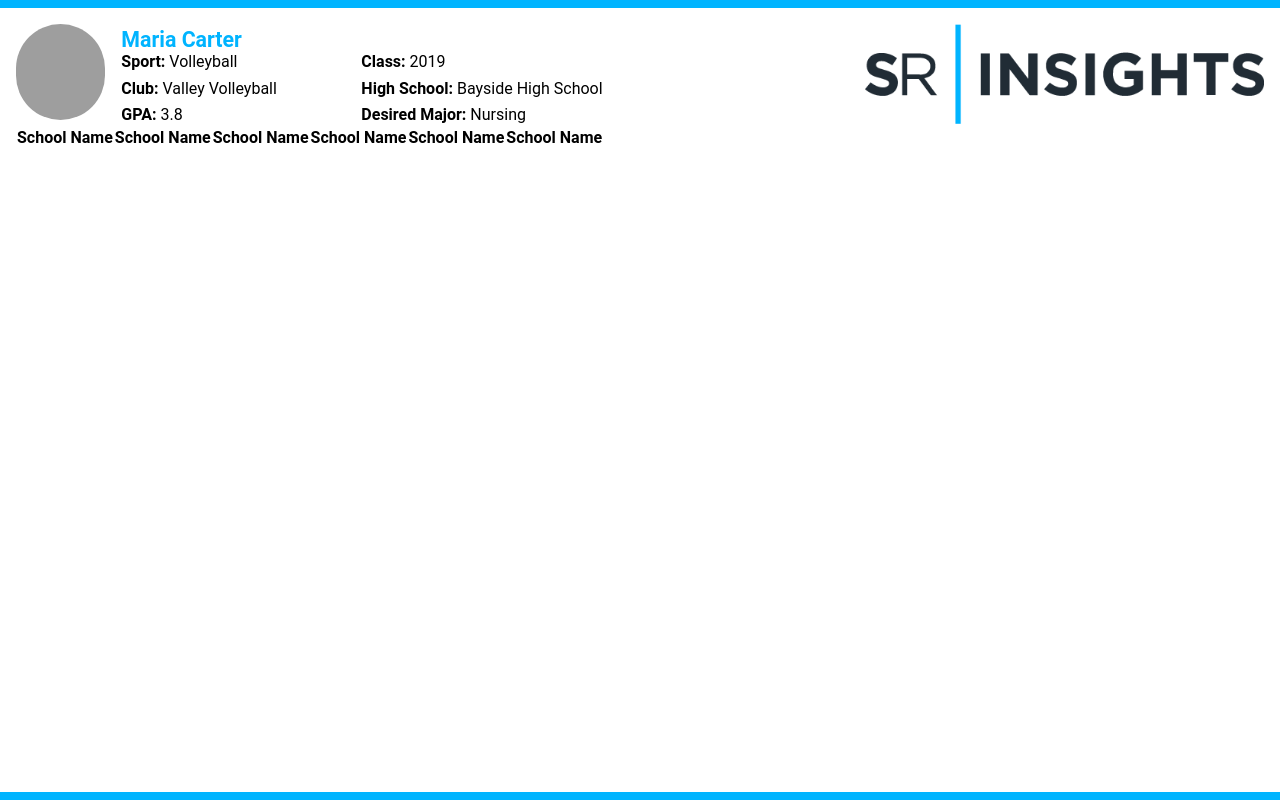
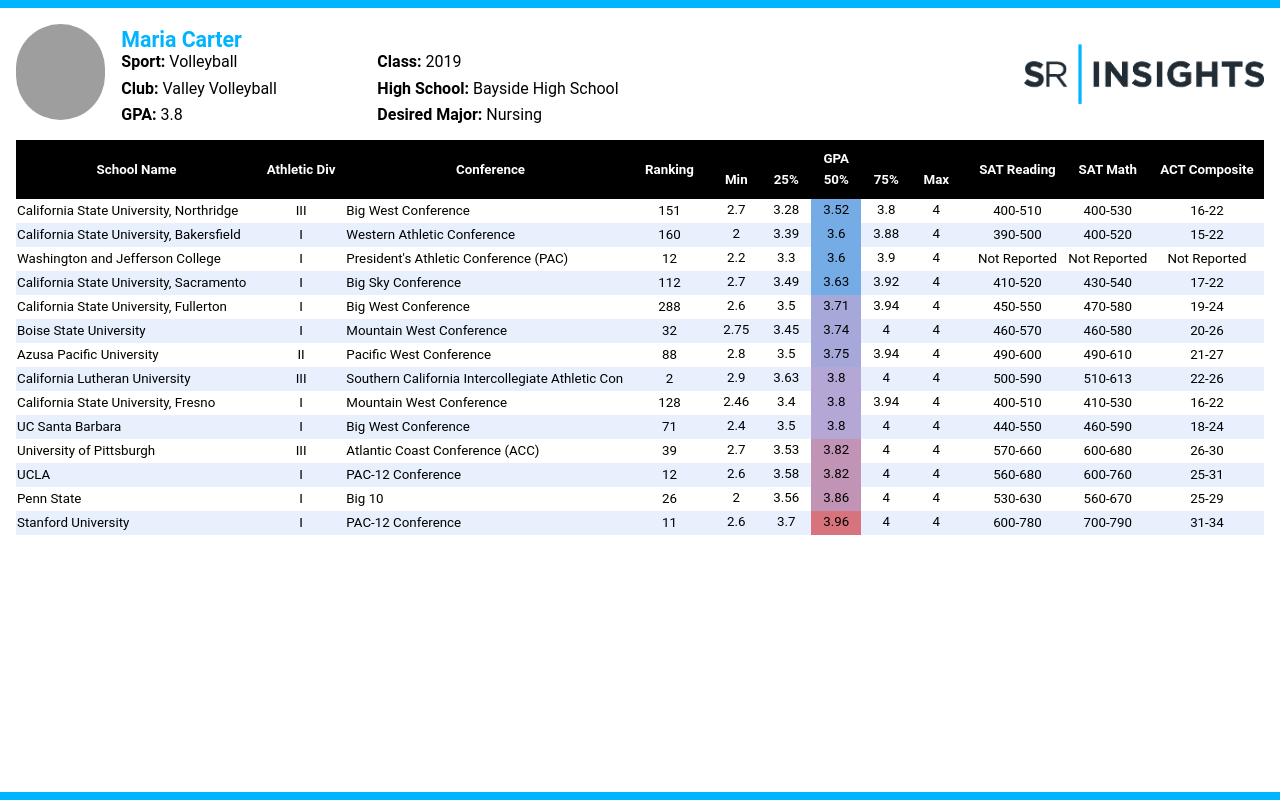
Before and after one commit to nestormata/vue-challenge, a Vue app: page / in a window 1280 px wide. Built offline with nearby package versions, Linux system fonts and the light colour scheme; grey boxes are pictures that could not be loaded.

Commit message:
Implemented report table and GPA colors.

```diff
--- a/src/assets/styles/_variables.css
+++ b/src/assets/styles/_variables.css
@@ -8,4 +8,5 @@
     --gpa-level-5: #d7737d;
     --athlete-name-color: #00b4ff;
     --frame-color: #00b4FF;
+    --table-bg-interval: #e8f0fe;
 }
--- /dev/null
+++ b/src/assets/styles/academy-fit-report-table.css
@@ -0,0 +1,60 @@
+@import "tailwindcss/base";
+@import "tailwindcss/components";
+@import "tailwindcss/utilities";
+@import "./_variables.css";
+
+table.athlete-table {
+    @apply table-auto my-4 w-full text-sm;
+    thead {
+        @apply bg-black text-white;
+        tr {
+            th {
+                @apply p-2;
+                div {
+                    width: 250px;
+                }
+                span {
+                    @apply px-1;
+                    width: 50px;
+                    display: inline-block;
+                }
+            }
+        }
+    }
+    tbody {
+        tr:nth-child(even) {
+            background-color: var(--table-bg-interval);
+        }
+        td {
+            text-align: center;
+        }
+        td:nth-of-type(1), td:nth-of-type(3) {
+            text-align: left;
+        }
+        td:nth-of-type(5) {
+            width: 250px;
+            padding: 0;
+            span {
+                @apply h-full;
+                width: 50px;
+                display: inline-block;
+                min-height: 1.8em;
+            }
+        }
+        .gpa-level-1 {
+            background-color: var(--gpa-level-1);
+        }
+        .gpa-level-2 {
+            background-color: var(--gpa-level-2);
+        }
+        .gpa-level-3 {
+            background-color: var(--gpa-level-3);
+        }
+        .gpa-level-4 {
+            background-color: var(--gpa-level-4);
+        }
+        .gpa-level-5 {
+            background-color: var(--gpa-level-5);
+        }
+    }
+}
--- a/src/assets/styles/academy-fit-report.css
+++ b/src/assets/styles/academy-fit-report.css
@@ -8,6 +8,7 @@
         @apply grid grid-cols-12 grid-rows-4 gap-x-4 bg-no-repeat bg-right bg-contain;
         height: 100px;
         background-image: url('../images/sr-insights.png');
+        background-size: 240px auto;
         img {
             @apply rounded-full h-24 w-24 flex items-center justify-center row-span-4;
         }
@@ -19,6 +20,7 @@
             height: 75px;
             @apply col-span-6 row-span-4 flex flex-1 flex-wrap flex-row;
             li {
+                margin-right: 1em;
                 min-width: 15em;
                 label {
                     @apply font-bold;
--- /dev/null
+++ b/src/components/AcademicFitInformationItem.vue
@@ -0,0 +1,19 @@
+<template>
+    <li v-if="value">
+        <label>{{ title }}:</label>
+        {{ value }}
+    </li>
+</template>
+
+<script setup>
+defineProps({
+    title: {
+      type: String,
+      required: true
+    },
+    value: {
+      type: String,
+      required: true
+    }
+});
+</script>
--- a/src/components/AcademicFitReport.vue
+++ b/src/components/AcademicFitReport.vue
@@ -2,54 +2,33 @@
   <div class="athlete-report">
     <div class="athlete-info">
       <img :src="athlete.profile_image" />
-      <h2>{{athlete.name}}</h2>
+      <h2>{{ athlete.name }}</h2>
       <ul>
-        <li>
-          <label>Sport:</label>
-          {{athlete.sport}}
-        </li>
-        <li>
-          <label>Class:</label>
-          {{athlete.grad_year}}
-        </li>
-        <li>
-          <label>Club:</label>
-          {{athlete.club.name}}
-        </li>
-        <li>
-          <label>High School:</label>
-          {{athlete.high_school.name}}
-        </li>
-        <li>
-          <label>GPA:</label>
-          {{athlete.gpa}}
-        </li>
-        <li>
-          <label>Desired Major:</label>
-          {{athlete.major}}
-        </li>
+        <AcademicFitInformationItem title="Sport" :value="athlete.sport" />
+        <AcademicFitInformationItem title="Class" :value="athlete.grad_year" />
+        <AcademicFitInformationItem title="Club" :value="athlete.club.name" />
+        <AcademicFitInformationItem title="High School" :value="athlete.high_school.name" />
+        <AcademicFitInformationItem title="GPA" :value="athlete.gpa" />
+        <AcademicFitInformationItem title="Desired Major" :value="athlete.major" />
       </ul>
     </div>
-    <table class="athlete-table">
-        <tr>
-            <th>School Name</th>
-            <th>School Name</th>
-            <th>School Name</th>
-            <th>School Name</th>
-            <th>School Name</th>
-            <th>School Name</th>
-        </tr>
-    </table>
+    <AcademicFitReportTable />
   </div>
 </template>
 
 <script setup>
 import '../assets/styles/academy-fit-report.css';
+import AcademicFitReportTable from './AcademicFitReportTable.vue';
+import AcademicFitInformationItem from './AcademicFitInformationItem.vue';
+import { provide } from 'vue';
 
-defineProps({
+const props = defineProps({
     athlete: {
       type: Object,
       required: false
     }
-  });
+});
+
+  // We provide the athlete information to our children components.
+  provide('athlete', props.athlete);
 </script>
--- /dev/null
+++ b/src/components/AcademicFitReportRow.vue
@@ -0,0 +1,32 @@
+<template>
+    <tr>
+        <td>{{ row.school }}</td>
+        <td>{{ row.division }}</td>
+        <td>{{ row.conference }}</td>
+        <td>{{ row.ranking }}</td>
+        <AcademicFitReportRowGPA :gpa="row.gpa" />
+        <td>
+            <template v-if="row.sat.reading.min == 'N/A'">Not Reported</template>
+            <template v-else>{{ row.sat.reading.min }}-{{ row.sat.reading.max }}</template>
+        </td>
+        <td>
+            <template v-if="row.sat.math.min == 'N/A'">Not Reported</template>
+            <template v-else>{{ row.sat.math.min }}-{{ row.sat.math.max }}</template>
+        </td>
+        <td>
+            <template v-if="row.act.min == 'N/A'">Not Reported</template>
+            <template v-else>{{ row.act.min }}-{{ row.act.max }}</template>
+        </td>
+    </tr>
+</template>
+
+<script setup>
+import AcademicFitReportRowGPA from './AcademicFitReportRowGPA.vue';
+
+defineProps({
+    row: {
+      type: Object,
+      required: true
+    }
+});
+</script>
--- /dev/null
+++ b/src/components/AcademicFitReportRowGPA.vue
@@ -0,0 +1,35 @@
+<template>
+    <td>
+        <span>{{ gpa.min }}</span>
+        <span>{{ gpa['25%'] }}</span>
+        <span :class="color_class">{{ gpa['50%'] }}</span>
+        <span>{{ gpa['75%'] }}</span>
+        <span>{{ gpa.max }}</span>
+    </td>
+</template>
+
+<script setup>
+import { computed, inject } from 'vue';
+
+let props = defineProps({
+    gpa: {
+      type: Object,
+      required: true
+    }
+});
+
+let athlete = inject('athlete');
+
+const color_class = computed(() => {
+    if (props.gpa['50%'] > (athlete.gpa + 0.10))
+        return 'gpa-level-5';
+    if (props.gpa['50%'] > athlete.gpa)
+        return 'gpa-level-4';
+    if (props.gpa['50%'] == athlete.gpa)
+        return 'gpa-level-3';
+    if (props.gpa['50%'] > (athlete.gpa - 0.10))
+        return 'gpa-level-2';
+    return 'gpa-level-1';
+});
+
+</script>
--- /dev/null
+++ b/src/components/AcademicFitReportTable.vue
@@ -0,0 +1,36 @@
+<template>
+    <table class="athlete-table">
+        <thead>
+            <tr>
+                <th>School Name</th>
+                <th>Athletic Div</th>
+                <th>Conference</th>
+                <th>Ranking</th>
+                <th>
+                    <div>GPA</div>
+                    <div>
+                        <span>Min</span>
+                        <span>25%</span>
+                        <span>50%</span>
+                        <span>75%</span>
+                        <span>Max</span>
+                    </div>
+                </th>
+                <th>SAT Reading</th>
+                <th>SAT Math</th>
+                <th>ACT Composite</th>
+            </tr>
+        </thead>
+        <tbody>
+            <AcademicFitReportRow v-for="(row, index) in report" :row="row" :key="index" />
+        </tbody>
+    </table>
+</template>
+
+<script setup>
+import AcademicFitReportRow from '../components/AcademicFitReportRow.vue';
+import { inject } from 'vue';
+import '../assets/styles/academy-fit-report-table.css';
+
+let { report } = inject('athlete');
+</script>
--- a/src/components/HelloWorld.vue
+++ /dev/null
@@ -1,107 +0,0 @@
-<template>
-  <div class="hello">
-    <h1>{{ msg }}</h1>
-    <h3>Installed CLI Plugins</h3>
-    <ul>
-      <li>
-        <a
-          href="https://github.com/vuejs/vue-cli/tree/dev/packages/%40vue/cli-plugin-babel"
-          target="_blank"
-          rel="noopener"
-          >babel</a
-        >
-      </li>
-      <li>
-        <a
-          href="https://github.com/vuejs/vue-cli/tree/dev/packages/%40vue/cli-plugin-eslint"
-          target="_blank"
-          rel="noopener"
-          >eslint</a
-        >
-      </li>
-    </ul>
-    <h3>Essential Links</h3>
-    <ul>
-      <li>
-        <a href="https://vuejs.org" target="_blank" rel="noopener">Core Docs</a>
-      </li>
-      <li>
-        <a href="https://forum.vuejs.org" target="_blank" rel="noopener"
-          >Forum</a
-        >
-      </li>
-      <li>
-        <a href="https://chat.vuejs.org" target="_blank" rel="noopener"
-          >Community Chat</a
-        >
-      </li>
-      <li>
-        <a href="https://twitter.com/vuejs" target="_blank" rel="noopener"
-          >Twitter</a
-        >
-      </li>
-      <li>
-        <a href="https://news.vuejs.org" target="_blank" rel="noopener">News</a>
-      </li>
-    </ul>
-    <h3>Ecosystem</h3>
-    <ul>
-      <li>
-        <a href="https://router.vuejs.org" target="_blank" rel="noopener"
-          >vue-router</a
-        >
-      </li>
-      <li>
-        <a href="https://vuex.vuejs.org" target="_blank" rel="noopener">vuex</a>
-      </li>
-      <li>
-        <a
-          href="https://github.com/vuejs/vue-devtools#vue-devtools"
-          target="_blank"
-          rel="noopener"
-          >vue-devtools</a
-        >
-      </li>
-      <li>
-        <a href="https://vue-loader.vuejs.org" target="_blank" rel="noopener"
-          >vue-loader</a
-        >
-      </li>
-      <li>
-        <a
-          href="https://github.com/vuejs/awesome-vue"
-          target="_blank"
-          rel="noopener"
-          >awesome-vue</a
-        >
-      </li>
-    </ul>
-  </div>
-</template>
-
-<script>
-export default {
-  name: "HelloWorld",
-  props: {
-    msg: String
-  }
-};
-</script>
-
-<!-- Add "scoped" attribute to limit CSS to this component only -->
-<style scoped>
-h3 {
-  margin: 40px 0 0;
-}
-ul {
-  list-style-type: none;
-  padding: 0;
-}
-li {
-  display: inline-block;
-  margin: 0 10px;
-}
-a {
-  color: #42b983;
-}
-</style>
```
Also changed, not shown: src/components/ReportRow.vue (deleted), src/components/ReportRowGPA.vue (deleted).
